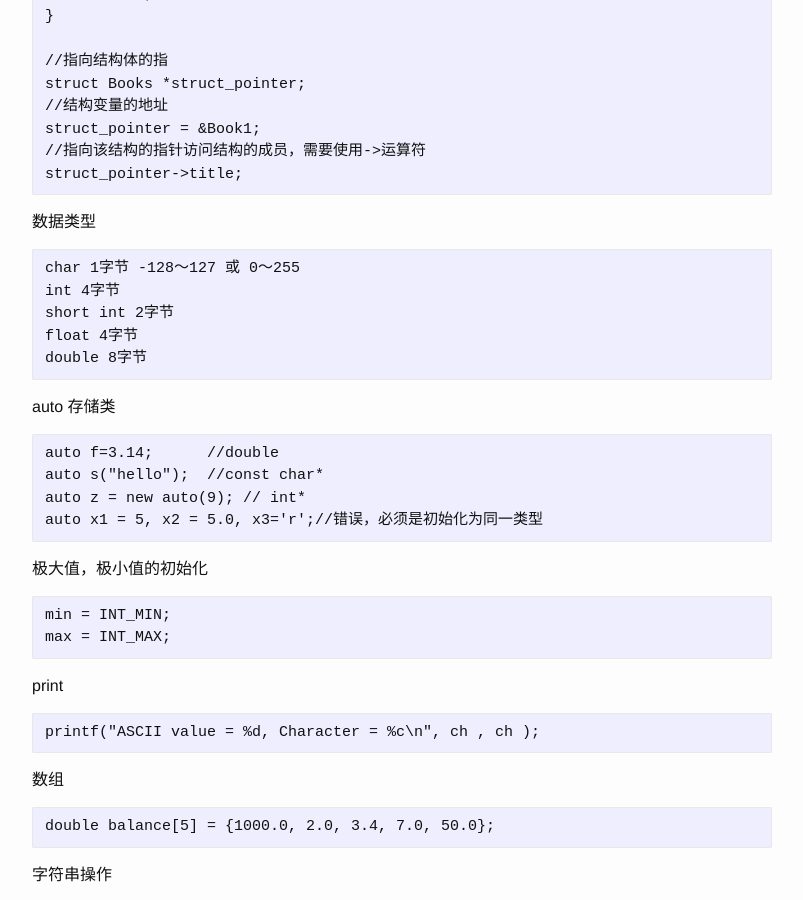
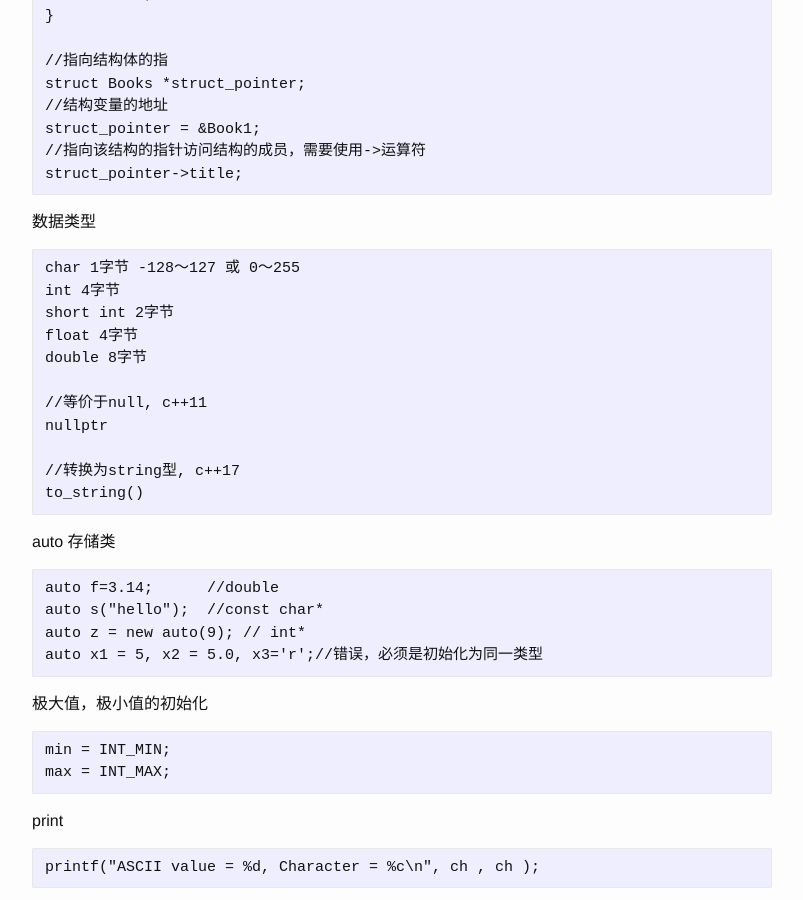
Before and after one commit to josephstalin117/josephstalin117.github.io, a Jekyll site: the page built from _posts/2018-5-25-c.markdown, in a window 1280 px wide and 900 px high, scrolled down 2303 px. Shown: the whole window, without its empty margins (238-1041 px from the left). Built offline with Jekyll 4.4.1, drawn with Linux system fonts in a browser that asks for light colours.

Commit message:
add to_string

````diff
--- a/_posts/2018-5-25-c.markdown
+++ b/_posts/2018-5-25-c.markdown
@@ -118,6 +118,12 @@ int 4字节
 short int 2字节
 float 4字节
 double 8字节
+
+//等价于null, c++11
+nullptr
+
+//转换为string型, c++17
+to_string()
 ```
 
 auto 存储类
````
